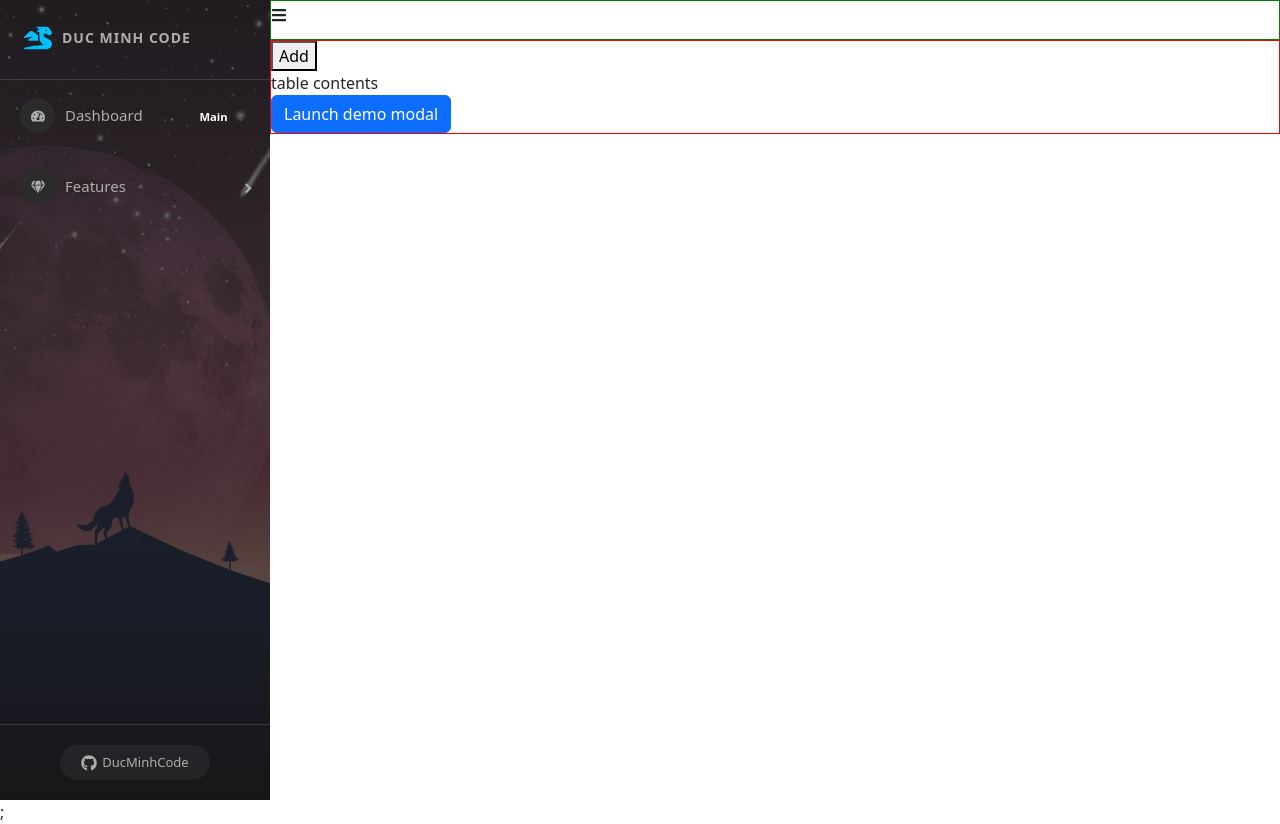
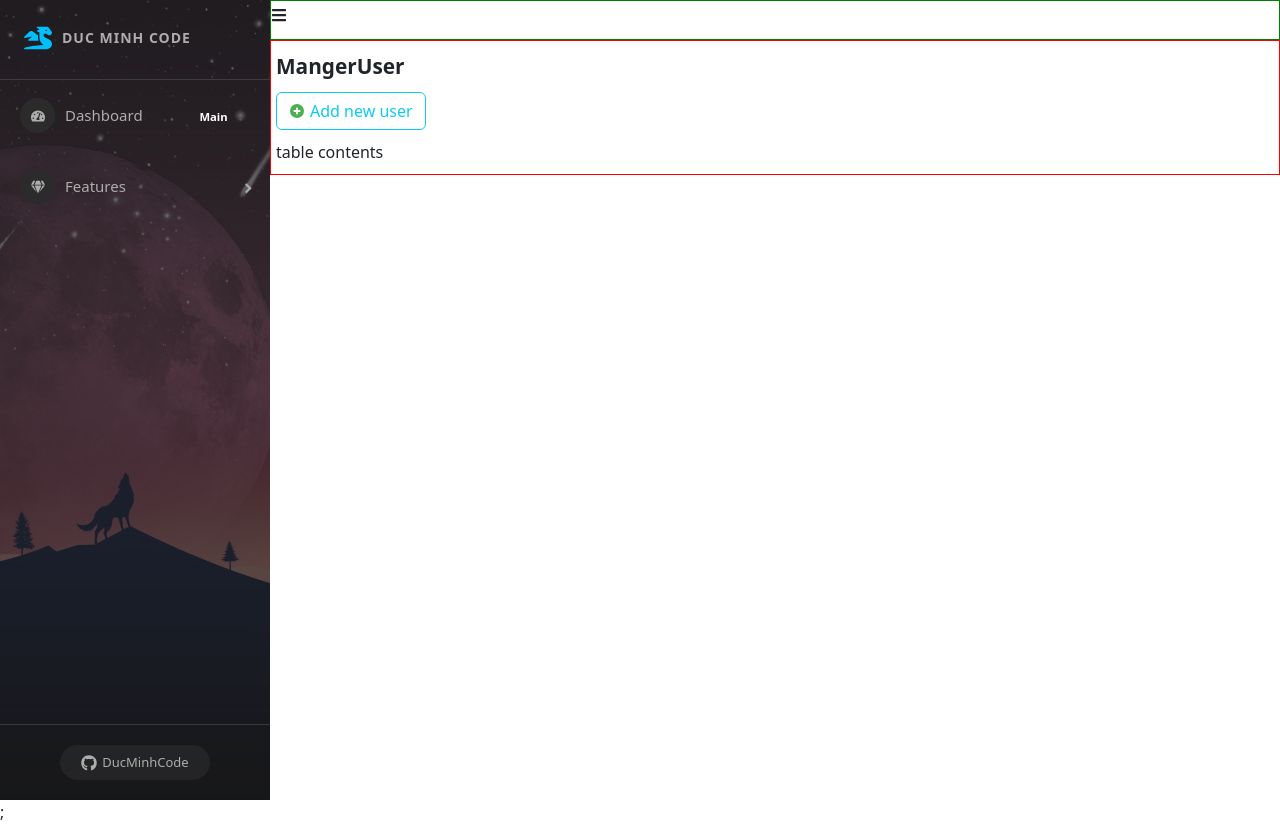
Before and after one commit to minh12200412/Personal-Project, a React (Create React App) app: page /admins/manager-user in a window 1280 px wide. Built offline with nearby package versions, Linux system fonts and the light colour scheme.

Commit message:
AddNewuserDB

```diff
--- a/src/Components/Admin/Contents/ManagerUser.jsx
+++ b/src/Components/Admin/Contents/ManagerUser.jsx
@@ -1,16 +1,32 @@
 import ModalUser from "./ModalsUser";
+import Button from "react-bootstrap/Button";
 import "./ManagerUser.scss";
+import { FcPlus } from "react-icons/fc";
+
+import { useState } from "react";
 
 const ManagerUser = (props) => {
+  const [ShowModalCreateUser, SetShowModalCreateUser] = useState(false);
   return (
     <div className="manager-user-container">
-      <div className="title"></div>
+      <div className="title">MangerUser</div>
       <div className="user-contents">
-        <div>
-          <button>Add</button>
+        <div className="btn-add-user">
+          <Button
+            className="btn-add"
+            variant="outline-info"
+            onClick={() => {
+              SetShowModalCreateUser(true);
+            }}
+          >
+            <FcPlus /> Add new user
+          </Button>
+          <ModalUser
+            show={ShowModalCreateUser}
+            setShow={SetShowModalCreateUser}
+          />
         </div>
-        <div>table contents</div>
-        <ModalUser />
+        <div className="table-user">table contents</div>
       </div>
     </div>
   );
--- a/src/Components/Admin/Contents/ManagerUser.scss
+++ b/src/Components/Admin/Contents/ManagerUser.scss
@@ -1,5 +1,17 @@
 .manager-user-container {
+  padding: 10px 5px;
+  .title {
+    font-weight: 600;
+    font-size: 1.3rem;
+  }
   .user-contents {
+    .btn-add {
+      gap: 5px;
+      display: flex;
+      justify-content: center;
+      align-items: center;
+      margin: 10px 0;
+    }
   }
 }
 .ModalAddUser {
--- a/src/Components/Admin/Contents/ModalsUser.jsx
+++ b/src/Components/Admin/Contents/ModalsUser.jsx
@@ -1,14 +1,22 @@
 import { useState } from "react";
+import Modal from "react-bootstrap/Modal";
 import Button from "react-bootstrap/Button";
-import Modal from "react-bootstrap/Modal";
 import "./ModalsUser.scss";
 import { FcAddImage } from "react-icons/fc";
-
-function Example() {
-  const [show, setShow] = useState(false);
-
-  const handleClose = () => setShow(false);
-  const handleShow = () => setShow(true);
+import axios from "axios";
+function Example(props) {
+  const { show, setShow } = props;
+  // const [show, setShow] = useState(false);
+  const handleClose = () => {
+    setEmail("");
+    setPassword("");
+    setUsername("");
+    setRole("USER");
+    setImage("");
+    setShow(false);
+    setPreviewImg("");
+  };
+  // const handleShow = () => setShow(true);
   const [email, setEmail] = useState("");
   const [password, setPassword] = useState("");
   const [username, setUsername] = useState("");
@@ -23,12 +31,31 @@ function Example() {
       setPreviewImg("");
     }
   };
+  const handCreateNewUser = async () => {
+    // let dataUser = {
+    //   email: email,
+    //   password: password,
+    //   username: username,
+    //   role: role,
+    //   image: image,
+    // };
+    // console.log(dataUser);
+
+    // const FormData = require("form-data");
+    const data = new FormData();
+    data.append("email", email);
+    data.append("password", password);
+    data.append("username", username);
+    data.append("role", role);
+    data.append("userImage", image);
+    let res = await axios.post(
+      "http://localhost:8081/api/v1/participant",
+      data
+    );
+    console.log(res);
+  };
   return (
     <>
-      <Button variant="primary" onClick={handleShow}>
-        Launch demo modal
-      </Button>
-
       <Modal
         show={show}
         onHide={handleClose}
@@ -92,6 +119,7 @@ function Example() {
                 onChange={(even) => {
                   setRole(even.target.value);
                 }}
+                value={role}
               >
                 <option value="USER">User</option>
                 <option value="ADMIN">Admin</option>
@@ -127,7 +155,12 @@ function Example() {
           <Button variant="secondary" onClick={handleClose}>
             Close
           </Button>
-          <Button variant="primary" onClick={handleClose}>
+          <Button
+            variant="primary"
+            onClick={() => {
+              handCreateNewUser();
+            }}
+          >
             Save Changes
           </Button>
         </Modal.Footer>
```
